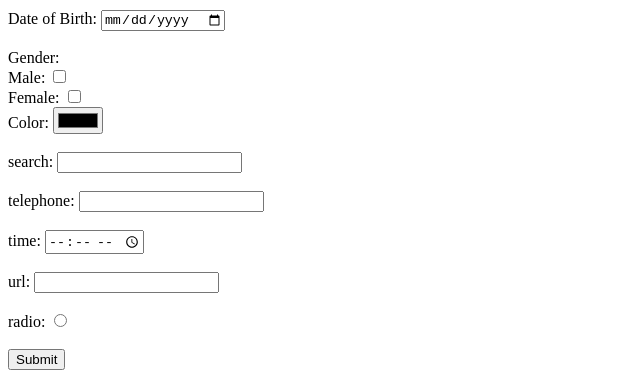
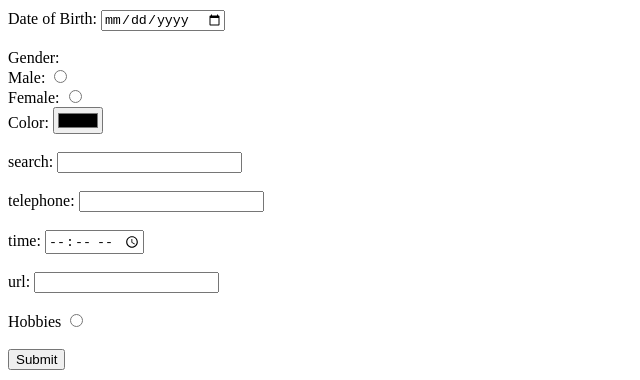
Before and after one commit to racray/day-11-q11, a plain HTML site: page index.html in a window 1280 px wide. Shown: the part 154-534 px from the top of the page, 0-640 px from the left. Drawn offline with Linux system fonts and the light colour scheme.

Commit message:
Update index.html

```diff
--- a/index.html
+++ b/index.html
@@ -24,9 +24,9 @@
 
     <label for="phno">Gender:</label><br>
     <label for="male">Male:</label>
-    <input type="checkbox" name="gender" value="male"><br>
+    <input type="radio" name="gender" value="male"><br>
     <label for="female">Female:</label>
-    <input type="checkbox" name="gender" value="female"><br>
+    <input type="radio" name="gender" value="female"><br>
 
     <label for="color"> Color:</label>
     <input type="color"><br><br>
@@ -43,7 +43,7 @@
     <label for="url">url:</label>
     <input type="url"><br><br>
 
-    <label for="radio">radio:</label>
+    <label for="radio">Hobbies</label>
     <input type="radio"><br><br>
 
 
```
